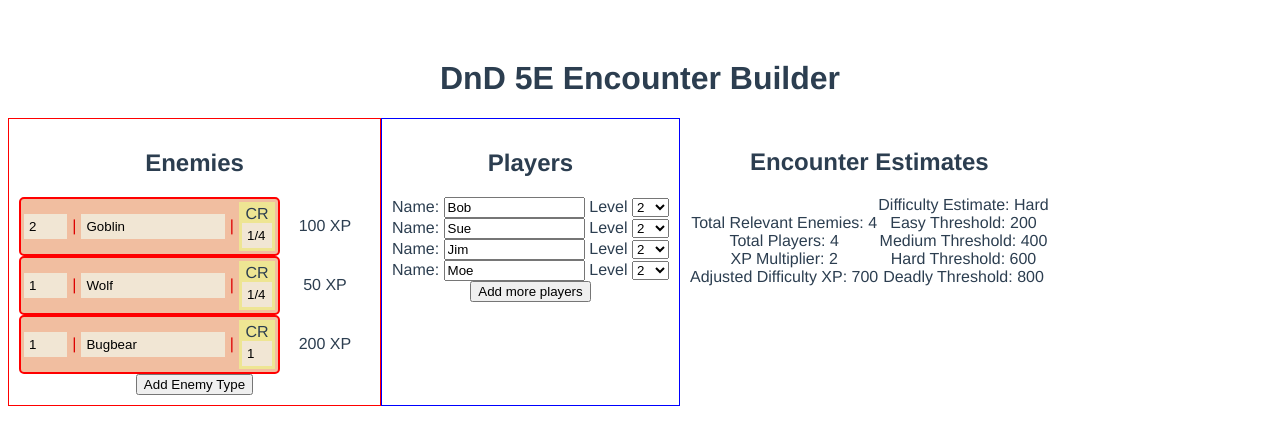
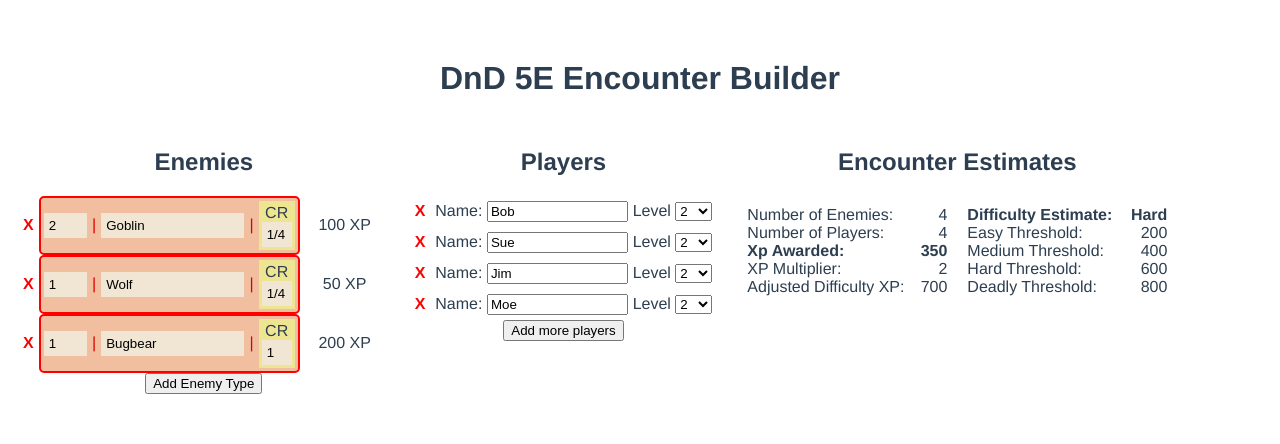
Before and after one commit to ryanyuyu/dnd-encounter-builder, a Vue app: page / in a window 1280 px wide. Shown: the top 444 px of the page. Built offline with nearby package versions, Linux system fonts and the light colour scheme.

Commit message:
Can now remove enemy and remove player. Small styling changes.

```diff
--- a/src/App.vue
+++ b/src/App.vue
@@ -6,6 +6,7 @@
                 <h2>Enemies</h2>
 
                 <div v-for="(enemy, index) in enemyParty" :key="index">
+                    <span class="remove-icon" @click="removeEnemy(index)">X</span>
                     <enemy-input-card :enemy.sync="enemy"></enemy-input-card>
                     <span class="calculated-xp">{{enemy.experience}} XP</span>
                 </div>
@@ -14,6 +15,7 @@
             <div class="column player-section">
                 <h2>Players</h2>
                 <div v-for="(player, index) in playerParty" :key="index">
+                    <span class="remove-icon" @click="removePlayer(index)">X</span>
                     <player-input-card :player.sync="player"></player-input-card>
                 </div>
                 <button @click="addPlayer">Add more players</button>
@@ -22,12 +24,16 @@
                 <h2>Encounter Estimates</h2>
                 <div class="xp-calculations">
                     <div>
-                        <label>Total Relevant Enemies:</label>
+                        <label>Number of Enemies:</label>
                         {{ totalEnemies }}
                     </div>
                     <div>
-                        <label>Total Players:</label>
+                        <label>Number of Players:</label>
                         {{ totalPlayers }}
+                    </div>
+                    <div style="font-weight: bold;">
+                        <label>Xp Awarded:</label>
+                        {{ totalEnemyXp }}
                     </div>
                     <div>
                         <label>XP Multiplier:</label>
@@ -39,7 +45,7 @@
                     </div>
                 </div>
                 <div class="player-results">
-                    <div>
+                    <div style="font-weight: bold;">
                         <label>Difficulty Estimate:</label>
                         {{ difficultyEstimate }}
                     </div>
@@ -96,8 +102,14 @@ export default {
         addEnemy() {
             this.enemyParty.push(new EnemyGroup("", 0, ""));
         },
+        removeEnemy(index) {
+            this.enemyParty.splice(index, 1);
+        },
         addPlayer() {
             this.playerParty.push(new PlayerGroup(0));
+        },
+        removePlayer(index) {
+            this.playerParty.splice(index, 1);
         }
     },
     computed: {
@@ -146,6 +158,7 @@ export default {
 <style lang="scss">
 $columnMaxWidth: 500px;
 $columnPadding: 10px;
+$resultColumnMinWidth: 200px;
 
 #app {
     font-family: Avenir, Helvetica, Arial, sans-serif;
@@ -161,6 +174,13 @@ $columnPadding: 10px;
 
     h2 {
         display: block;
+        text-align: center;
+    }
+
+    .remove-icon {
+        padding: 5px;
+        color:red;
+        font-weight: bold;
     }
 
     .column {
@@ -169,7 +189,6 @@ $columnPadding: 10px;
 
     .enemy-section {
         max-width: $columnMaxWidth;
-        border: 1px solid red;
 
         .calculated-xp {
             display: inline-block;
@@ -179,12 +198,19 @@ $columnPadding: 10px;
     }
     .player-section {
         max-width: $columnMaxWidth;
-        border: 1px solid blue;
     }
 
     .result-section {
+        text-align: right;
+
         > div {
             display: inline-block;
+            min-width: $resultColumnMinWidth;
+            padding: $columnPadding
+        }
+
+        label {
+            float: left;
         }
     }
 }
--- a/src/components/PlayerInputCard.vue
+++ b/src/components/PlayerInputCard.vue
@@ -21,8 +21,15 @@ export default {
 
 <style lang="scss" scoped>
 .player-input-card {
+    display: inline-block;
+    padding: 5px;
+
     input{
         max-width: 10em;
     }
+
+    +.player-input-card {
+        margin-top: 10px;
+    }
 }
 </style>
```
